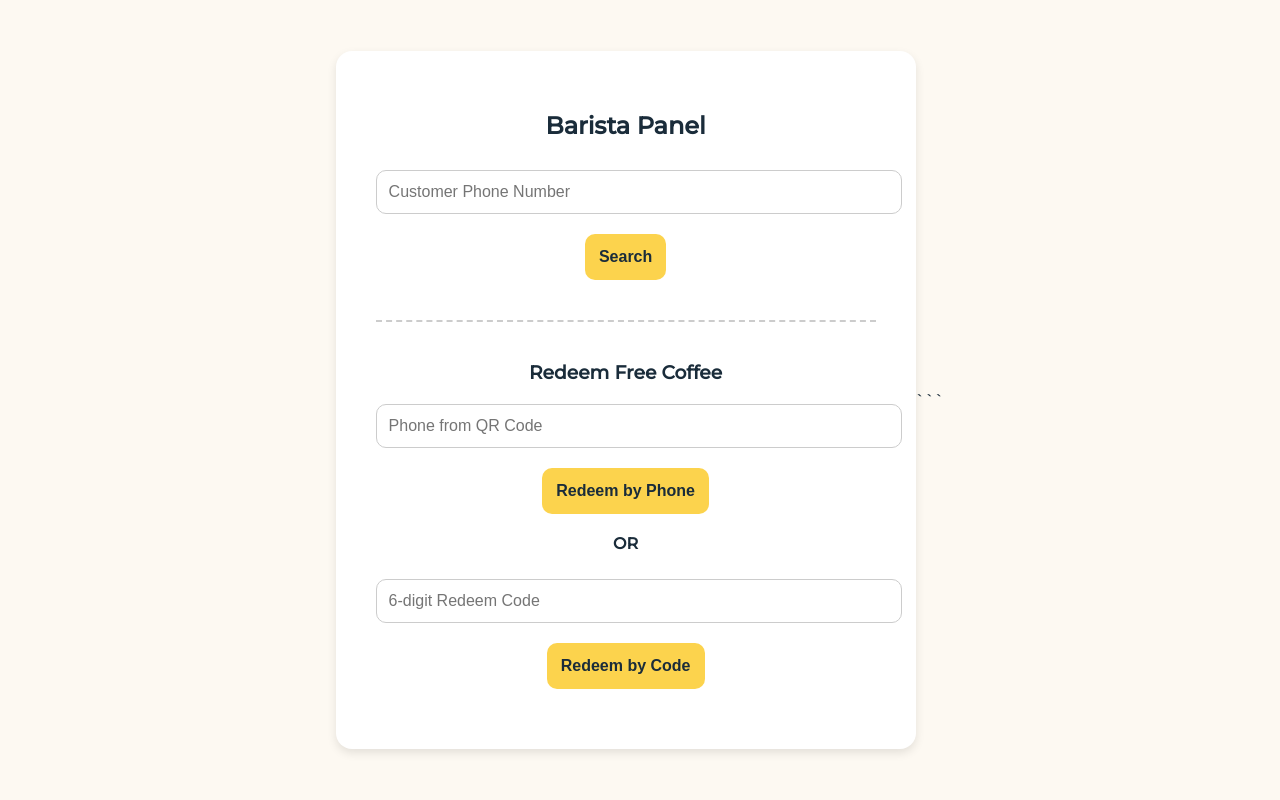
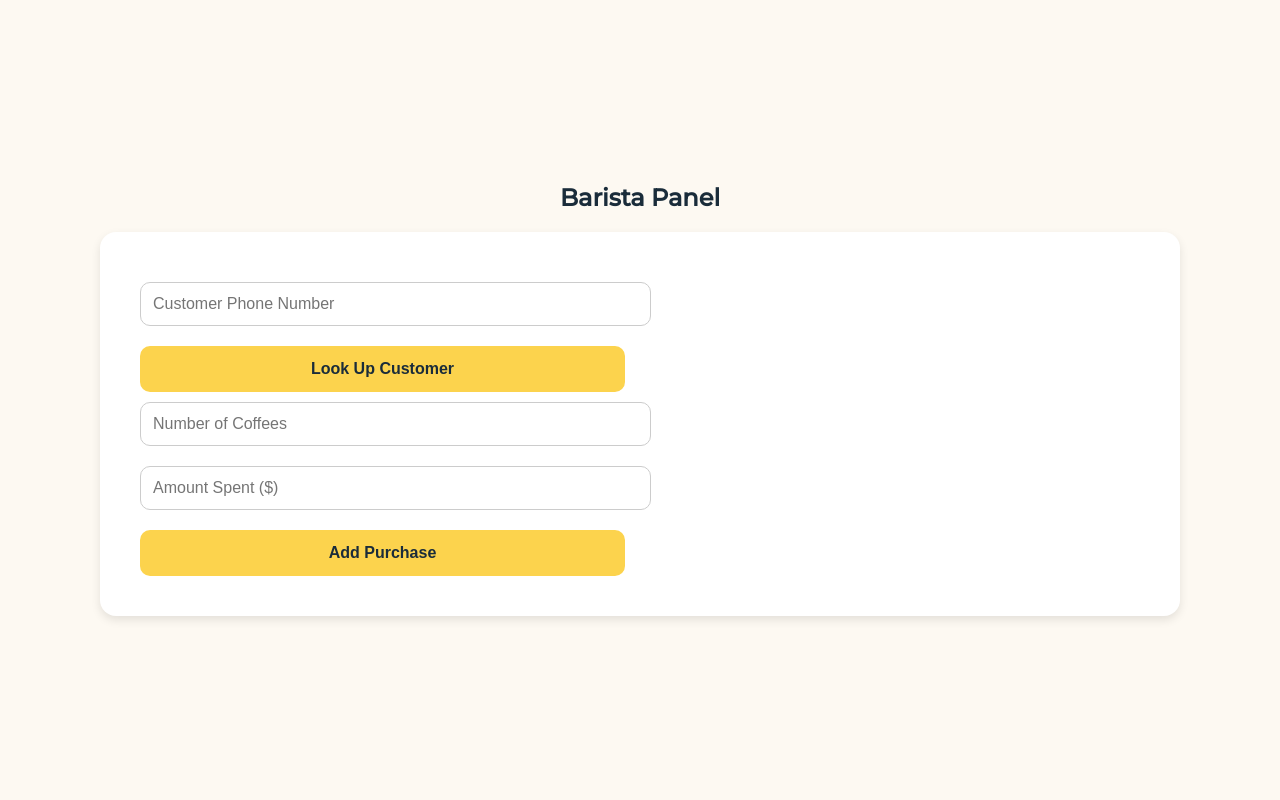
Before and after one commit to dmwaczak/yellow-dog-coffee, a Flask app: page /barista in a window 1280 px wide. Run offline with Flask 3, Linux system fonts and the light colour scheme; the visitor is signed in with stand-in values (Sample User, id 1); parts of the project's set-up code (start-up, migrations or seed data) failed here and were passed over.

Commit message:
barista updates

````diff
--- a/templates/barista.html
+++ b/templates/barista.html
@@ -1,4 +1,3 @@
-
 <!DOCTYPE html>
 <html lang="en">
 <head>
@@ -11,24 +10,37 @@
       font-family: 'Montserrat', sans-serif;
       background-color: #fdf9f2;
       color: #1a2c3a;
+      margin: 0;
+      padding: 0;
       display: flex;
+      flex-direction: column;
+      align-items: center;
       justify-content: center;
-      align-items: center;
-      height: 100vh;
-      margin: 0;
+      min-height: 100vh;
     }
-    .container {
-      background-color: #ffffff;
+
+    .panel {
+      display: flex;
+      flex-direction: row;
+      gap: 30px;
+      align-items: flex-start;
+      justify-content: center;
+      width: 90%;
+      max-width: 1000px;
       padding: 40px;
+      background-color: #fff;
       border-radius: 16px;
       box-shadow: 0 4px 10px rgba(0, 0, 0, 0.1);
-      width: 100%;
-      max-width: 500px;
-      text-align: center;
     }
+
+    .form-section, .info-section {
+      flex: 1;
+    }
+
     h2 {
       margin-bottom: 20px;
     }
+
     input {
       width: 100%;
       padding: 12px;
@@ -37,6 +49,7 @@
       border: 1px solid #ccc;
       font-size: 16px;
     }
+
     button {
       background-color: #fcd34d;
       color: #1a2c3a;
@@ -47,68 +60,68 @@
       cursor: pointer;
       font-size: 16px;
       margin-top: 10px;
+      width: 100%;
     }
+
     button:hover {
       background-color: #fbbf24;
     }
-    .info {
-      margin-top: 20px;
-      font-size: 16px;
+
+    .info-box {
+      padding: 20px;
+      border: 2px dashed #ccc;
+      border-radius: 12px;
+      background-color: #fefce8;
     }
+
+    .info-box p {
+      font-size: 18px;
+      margin: 10px 0;
+    }
+
     .hidden {
       display: none;
     }
-    .redeem-box {
-      margin-top: 40px;
-      padding-top: 20px;
-      border-top: 2px dashed #ccc;
-    }
-    .redeem-box h3 {
-      margin-bottom: 10px;
+
+    .message {
+      margin-top: 20px;
+      font-size: 16px;
+      text-align: center;
     }
   </style>
 </head>
 <body>
-  <div class="container">
-    <h2>Barista Panel</h2>
-
-    <!-- Step 1: Enter phone -->
-    <input type="tel" id="phone" placeholder="Customer Phone Number" required>
-    <button onclick="lookupCustomer()">Search</button>
-
-    <!-- Step 2: Info + transaction -->
-    <div id="customer-info" class="hidden">
-      <p><strong>Name:</strong> <span id="cust-name"></span></p>
-      <p><strong>Punches:</strong> <span id="cust-punches"></span></p>
-      <p><strong>Points:</strong> <span id="cust-points"></span></p>
+  <h2>Barista Panel</h2>
+  <div class="panel">
+    <div class="form-section">
+      <input type="tel" id="phone" placeholder="Customer Phone Number" required>
+      <button onclick="lookupCustomer()">Look Up Customer</button>
 
       <input type="number" id="coffees" placeholder="Number of Coffees" min="1">
       <input type="number" id="amount" placeholder="Amount Spent ($)" step="0.01">
       <button onclick="logPurchase()">Add Purchase</button>
     </div>
 
-    <div class="redeem-box">
-      <h3>Redeem Free Coffee</h3>
-      <input type="tel" id="redeem-phone" placeholder="Phone from QR Code">
-      <button onclick="redeemCoffee()">Redeem by Phone</button>
+    <div class="info-section">
+      <div id="customer-info" class="info-box hidden">
+        <p><strong>Name:</strong> <span id="cust-name"></span></p>
+        <p><strong>Punches:</strong> <span id="cust-punches"></span></p>
+        <p><strong>Points:</strong> <span id="cust-points"></span></p>
+        <div id="free-coffee-box"></div>
+      </div>
+    </div>
+  </div>
 
-      <p style="margin-top: 20px; font-weight: bold;">OR</p>
-
-      <input type="text" id="redeem-code" placeholder="6-digit Redeem Code">
-      <button onclick="redeemByCode()">Redeem by Code</button>
-    </div>
-
-    <div class="info" id="message"></div>
-  </div>
+  <div class="message" id="message"></div>
 
   <script>
     async function lookupCustomer() {
       const phone = document.getElementById('phone').value;
       const msg = document.getElementById('message');
-      const info = document.getElementById('customer-info');
+      const infoBox = document.getElementById('customer-info');
 
       msg.innerText = '';
-      info.classList.add('hidden');
+      infoBox.classList.add('hidden');
 
       try {
         const res = await fetch(`/status`, {
@@ -118,16 +131,32 @@
         });
 
         const html = await res.text();
-        const punches = html.match(/<strong>(\d+)<\/strong>/g);
+        const punchesMatch = html.match(/You have <strong>(\d+)<\/strong> punches/);
+        const pointsMatch = html.match(/You have <strong>(\d+)<\/strong> points/);
         const nameMatch = html.match(/Hey (.*?)!/);
 
-        if (res.ok && punches && punches.length >= 2 && nameMatch) {
+        if (res.ok && punchesMatch && pointsMatch && nameMatch) {
+          const punches = parseInt(punchesMatch[1]);
+          const points = parseInt(pointsMatch[1]);
+
           document.getElementById('cust-name').innerText = nameMatch[1];
-          document.getElementById('cust-punches').innerText = punches[0].replace(/<[^>]+>/g, '');
-          document.getElementById('cust-points').innerText = punches[1].replace(/<[^>]+>/g, '');
-          info.classList.remove('hidden');
+          document.getElementById('cust-punches').innerText = punches;
+          document.getElementById('cust-points').innerText = points;
+
+          if (punches >= 12) {
+            document.getElementById('free-coffee-box').innerHTML = `
+              <p style="color: green; font-weight: bold;">🎉 Eligible for free coffee!</p>
+              <button onclick="redeemFreeCoffee('${phone}')">Redeem Free Coffee</button>
+            `;
+          } else {
+            document.getElementById('free-coffee-box').innerHTML = `
+              <p>${12 - punches} more punches until next free coffee.</p>
+            `;
+          }
+
+          infoBox.classList.remove('hidden');
         } else {
-          msg.innerText = 'Customer not found or error parsing.';
+          msg.innerText = 'Customer not found or error parsing data.';
         }
       } catch (err) {
         msg.innerText = 'Error fetching customer data.';
@@ -159,52 +188,22 @@
       }
     }
 
-    async function redeemCoffee() {
-      const redeemPhone = document.getElementById('redeem-phone').value;
+    async function redeemFreeCoffee(phone) {
       const msg = document.getElementById('message');
-
-      if (!redeemPhone) {
-        msg.innerText = 'Enter a phone number from the QR code.';
-        return;
-      }
-
       try {
         const response = await fetch('/redeem-check', {
           method: 'POST',
           headers: { 'Content-Type': 'application/x-www-form-urlencoded' },
-          body: `phone=${encodeURIComponent(redeemPhone)}`
+          body: `phone=${encodeURIComponent(phone)}`
         });
 
         const result = await response.text();
         msg.innerText = result;
+        lookupCustomer(); // Refresh customer info
       } catch (err) {
         msg.innerText = 'Redemption failed. Please try again.';
-      }
-    }
-
-    async function redeemByCode() {
-      const code = document.getElementById('redeem-code').value;
-      const msg = document.getElementById('message');
-
-      if (!code) {
-        msg.innerText = 'Enter a 6-digit code.';
-        return;
-      }
-
-      try {
-        const response = await fetch('/redeem-code-check', {
-          method: 'POST',
-          headers: { 'Content-Type': 'application/x-www-form-urlencoded' },
-          body: `code=${encodeURIComponent(code)}`
-        });
-
-        const result = await response.text();
-        msg.innerText = result;
-      } catch (err) {
-        msg.innerText = 'Redemption failed. Try again.';
       }
     }
   </script>
 </body>
 </html>
-```
--- a/templates/status.html
+++ b/templates/status.html
@@ -93,8 +93,7 @@
     </div>
 
     {% if punches >= 12 %}
-      <p>🎉 You’ve earned a free coffee!</p>
-      <a href="/redeem-qr/{{ phone }}" class="btn">Redeem Now</a>
+      <p>🎉 You’ve earned a free coffee! Just let your barista know when you order.</p>
     {% else %}
       <p>{{ 12 - punches }} more punches until your next free coffee!</p>
     {% endif %}
````
